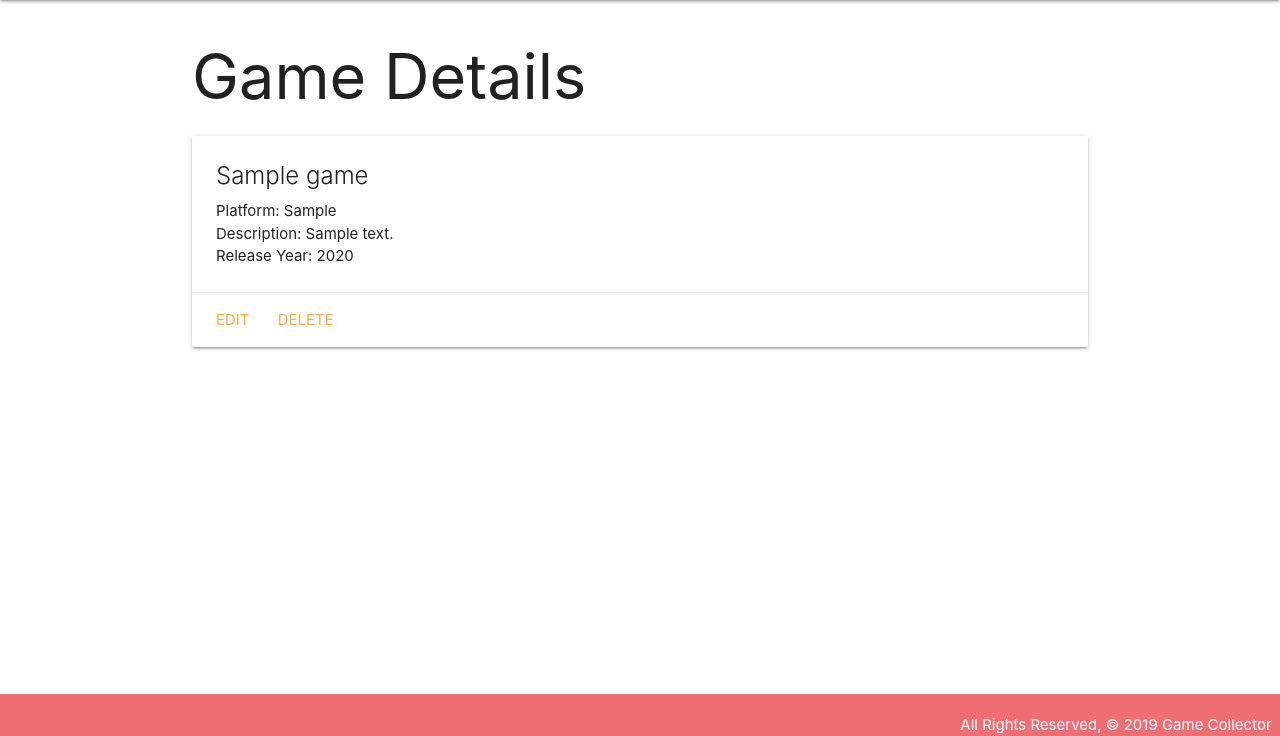
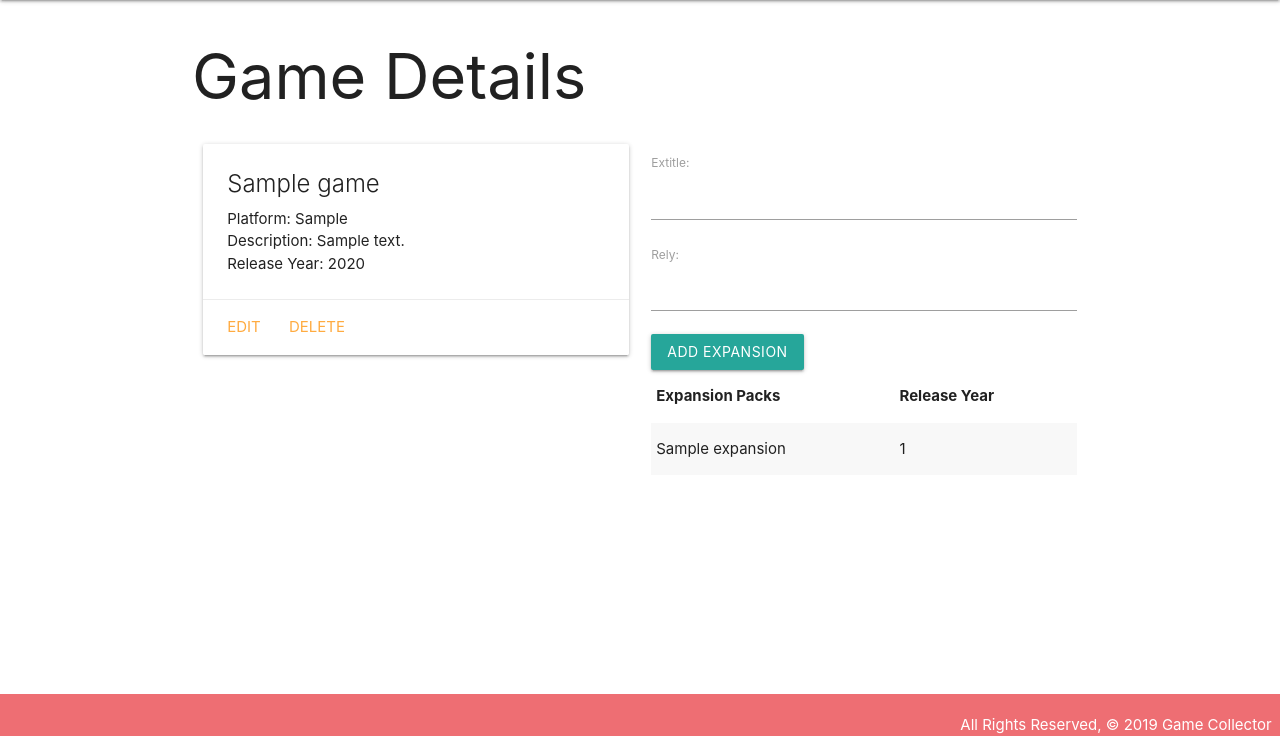
Before and after one commit to Mad-Hatter-1865/Django_Lab, a Django app: page /games/1/ in a window 1280 px wide. Shown: the part 64-800 px from the top of the page. Run offline with Django 3.2, Linux system fonts and the light colour scheme; tables that the repository leaves empty hold one stand-in row (values such as "Sample post").

Commit message:
Part 4 Complete

```diff
--- a/main_app/admin.py
+++ b/main_app/admin.py
@@ -1,5 +1,6 @@
 from django.contrib import admin
-from .models import Game
+from .models import Game, Expansion
 # Register your models here.
 
 admin.site.register(Game)
+admin.site.register(Expansion)
--- /dev/null
+++ b/main_app/forms.py
@@ -0,0 +1,7 @@
+from django.forms import ModelForm
+from .models import Expansion
+
+class ExpansionForm(ModelForm):
+    class Meta:
+        model = Expansion
+        fields = ['extitle', 'rely']
--- a/main_app/models.py
+++ b/main_app/models.py
@@ -12,3 +12,9 @@ class Game(models.Model):
 
     def get_absolute_url(self):
         return reverse('detail', kwargs={'game_id': self.id})
+
+class Expansion(models.Model):
+    extitle = models.CharField(max_length=100)
+    rely = models.IntegerField()
+
+    game = models.ForeignKey(Game, on_delete=models.CASCADE)
--- a/main_app/templates/games/detail.html
+++ b/main_app/templates/games/detail.html
@@ -3,6 +3,8 @@
 
 <h1>Game Details</h1>
 
+<div class="row">
+  <div class="col s6">
     <div class="card">
       <div class="card-content">
         <span class="card-title">{{ game.title }}</span>
@@ -14,12 +16,33 @@
           <p>Release Year: 2000's</p>
         {% endif %}
       </div>
-
       <div class="card-action">
         <a href="{% url 'games_update' game.id %}">Edit</a>
         <a href="{% url 'games_delete' game.id %}">Delete</a>
       </div>
+    </div>
+  </div>
+  <div class="col s6">
 
+    <form action= "{% url 'add_expansion' game.id %}" method="post">
+      {% csrf_token %}
+      {{ expansion_form.as_p }}
+      <input type="submit" class="btn" value="Add Expansion">
+    </form>
+
+    <table class="striped">
+      <thead>
+        <tr><th>Expansion Packs</th><th>Release Year</th></tr>
+      </thead>
+      <tbody>
+        {% for expansion in game.expansion_set.all %}
+          <tr>
+            <td>{{expansion.extitle}}</td>
+            <td>{{expansion.rely}}</td>
+          </tr>
+        {% endfor %}
+      </tbody>
+    </table>
   </div>
-
+</div>
 {% endblock %}
--- a/main_app/urls.py
+++ b/main_app/urls.py
@@ -9,4 +9,5 @@ urlpatterns = [
     path('games/create/', views.GameCreate.as_view(), name='games_create'),
     path('games/<int:pk>/update/', views.GameUpdate.as_view(), name='games_update'),
     path('games/<int:pk>/delete/', views.GameDelete.as_view(), name='games_delete'),
+    path('games/<int:game_id>/add_expansion/', views.add_expansion, name='add_expansion'),
 ]
--- a/main_app/views.py
+++ b/main_app/views.py
@@ -1,6 +1,7 @@
-from django.shortcuts import render
+from django.shortcuts import render, redirect
 from django.views.generic.edit import CreateView, UpdateView, DeleteView
 from .models import Game
+from .forms import ExpansionForm
 
 
 
@@ -16,7 +17,16 @@ def games_index(request):
 
 def games_detail(request, game_id):
     game = Game.objects.get(id=game_id)
-    return render(request, 'games/detail.html', {'game': game})
+    expansion_form = ExpansionForm()
+    return render(request, 'games/detail.html', {'game': game, 'expansion_form': expansion_form})
+
+def add_expansion(request, game_id):
+    form = ExpansionForm(request.POST)
+    if form.is_valid():
+        new_expansion = form.save(commit=False)
+        new_expansion.game_id = game_id
+        new_expansion.save()
+    return redirect('detail', game_id=game_id)
 
 class GameCreate(CreateView):
     model = Game
```
Also changed, not shown: main_app/migrations/0002_expansion.py (added). Lines whose indentation alone changed are shown as unchanged.
